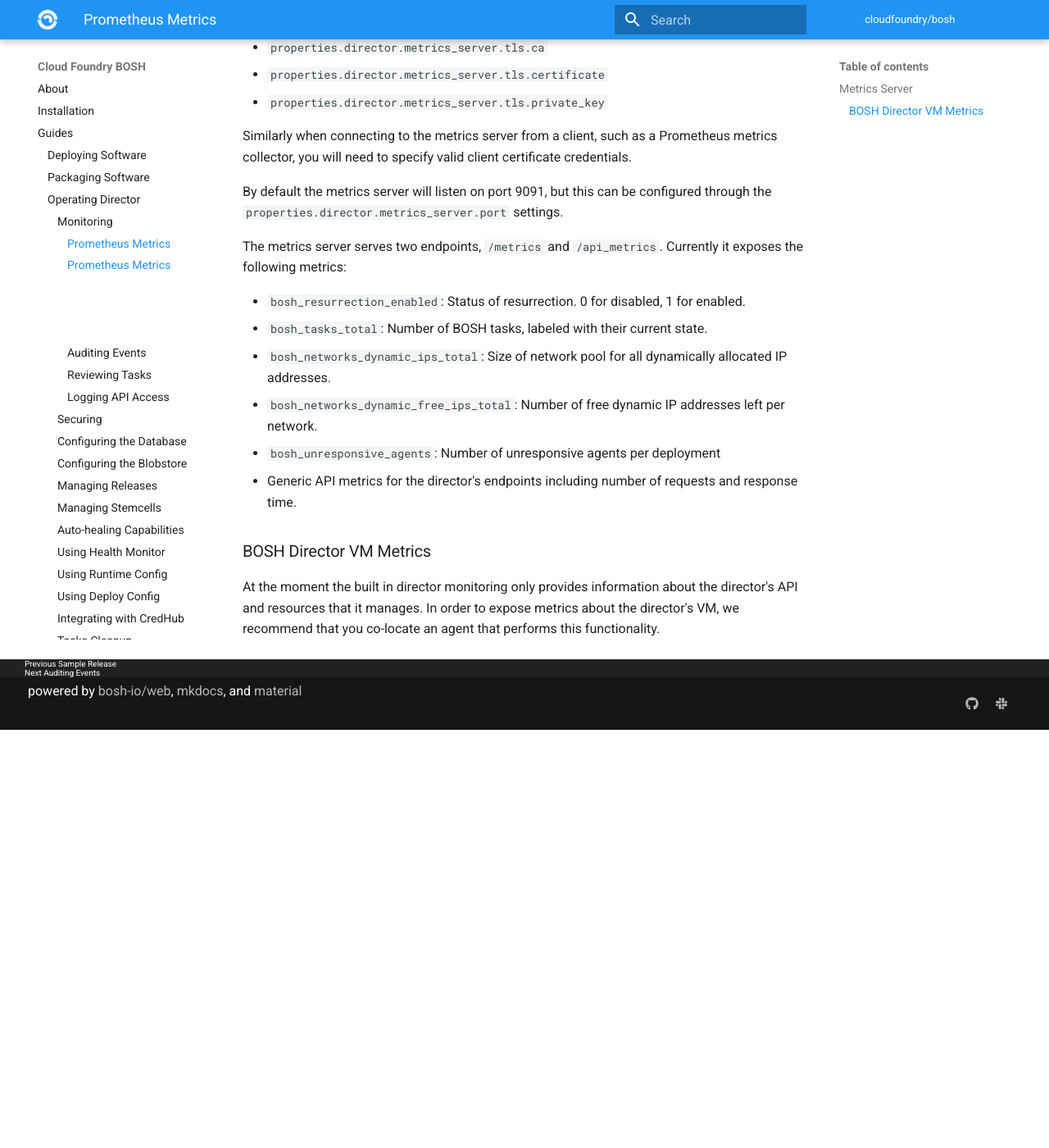
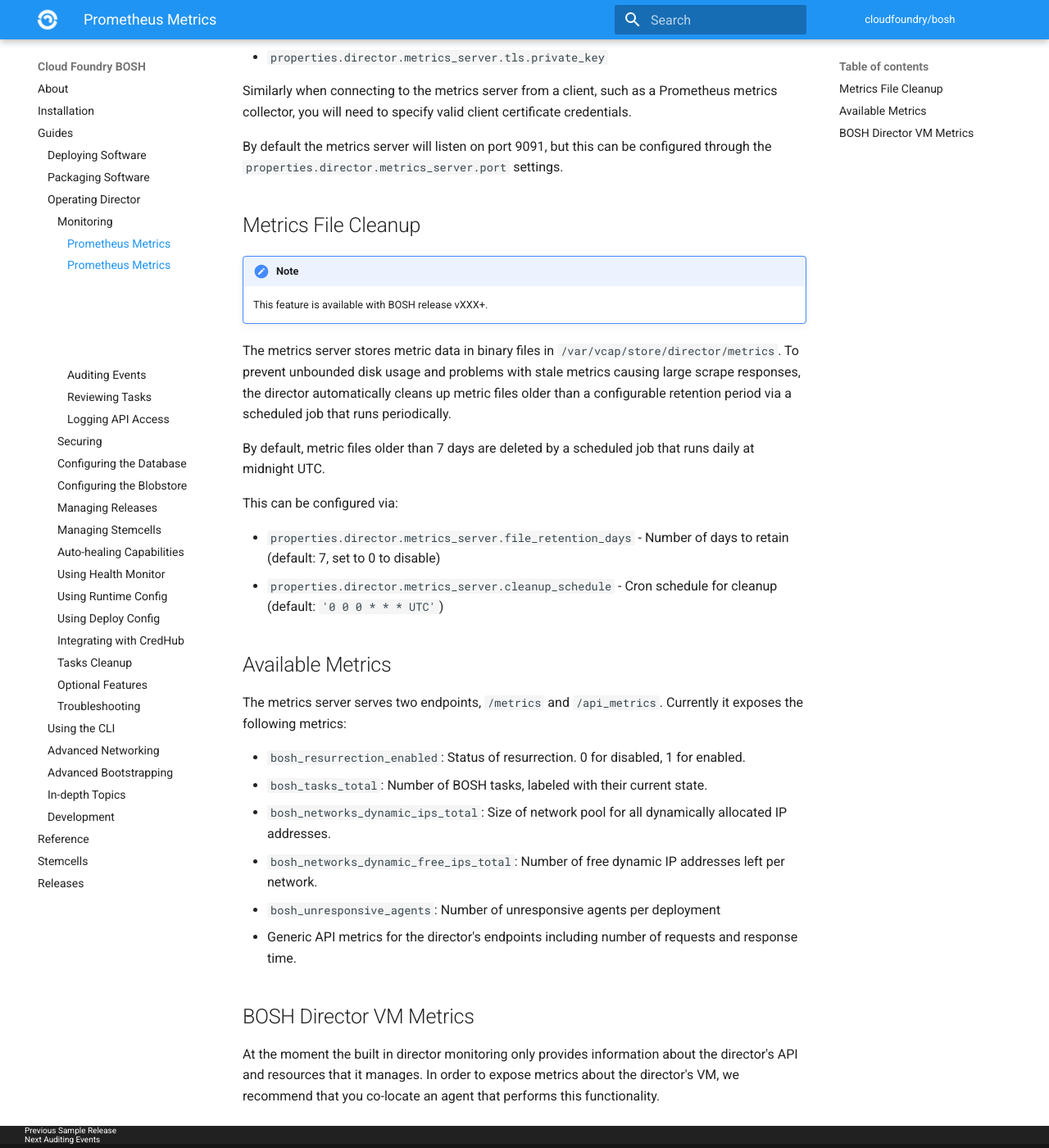
Before and after one commit to cloudfoundry/docs-bosh, an MkDocs documentation site: the page built from content/director-metrics.md, in a window 1280 px wide and 1400 px high, scrolled down 615 px. Shown: the whole window at 82% size. Built offline with MkDocs 1.6.1 and Material for MkDocs 9.7.7, drawn with Linux system fonts in a browser that asks for light colours; old or Windows-style settings are respelled for this version of MkDocs; before the commit the page ends 1505 px from its top, so only the background shows below that.

Commit message:
Add file cleanup details for the metrics server

```diff
--- a/content/director-metrics.md
+++ b/content/director-metrics.md
@@ -1,50 +1,47 @@
-## Metrics Server
+# Metrics Server
 
 !!! note
     This feature is available with BOSH release v270.10.0+. It is an ongoing feature and new functionality will continue to be exposed in later releases.
 
-As of `v270.10.0` the director can now be deployed with a co-located metrics
-server which will report Prometheus style metrics about the director and it's
-deployed VMs.
+As of `v270.10.0` the director can now be deployed with a co-located metrics server which will report Prometheus style metrics about the director and it's deployed VMs.
 
-The metrics server can be enabled by setting the
-`properties.director.metrics_server.enabled` property to true. If you are using
-[bosh-deployment](https://github.com/cloudfoundry/bosh-deployment), the
-[`experimental/enable-metrics.yml`](https://github.com/cloudfoundry/bosh-deployment/blob/master/experimental/enable-metrics.yml)
-operations file will enable the metrics server.
+The metrics server can be enabled by setting the `properties.director.metrics_server.enabled` property to true. If you are using [bosh-deployment](https://github.com/cloudfoundry/bosh-deployment), the [`experimental/enable-metrics.yml`](https://github.com/cloudfoundry/bosh-deployment/blob/master/experimental/enable-metrics.yml) operations file will enable the metrics server.
 
-Currently the metrics server is secured using mutual auth TLS. In order to
-successfully enable the metrics server, you will need to specify the following
-variables:
+Currently the metrics server is secured using mutual auth TLS. In order to successfully enable the metrics server, you will need to specify the following variables:
 
 * `properties.director.metrics_server.tls.ca`
 * `properties.director.metrics_server.tls.certificate`
 * `properties.director.metrics_server.tls.private_key`
 
-Similarly when connecting to the metrics server from a client, such as a
-Prometheus metrics collector, you will need to specify valid client certificate
-credentials.
+Similarly when connecting to the metrics server from a client, such as a Prometheus metrics collector, you will need to specify valid client certificate credentials.
 
-By default the metrics server will listen on port 9091, but this can be
-configured through the `properties.director.metrics_server.port` settings.
+By default the metrics server will listen on port 9091, but this can be configured through the `properties.director.metrics_server.port` settings.
 
-The metrics server serves two endpoints, `/metrics` and `/api_metrics`.
-Currently it exposes the following metrics:
+## Metrics File Cleanup
 
-* `bosh_resurrection_enabled`: Status of resurrection. 0 for disabled, 1 for
-  enabled.
+!!! note
+    This feature is available with BOSH release vXXX+.
+
+The metrics server stores metric data in binary files in `/var/vcap/store/director/metrics`. To prevent unbounded disk usage and problems with stale metrics causing large scrape responses, the director automatically cleans up metric files older than a configurable retention period via a scheduled job that runs periodically.
+
+By default, metric files older than 7 days are deleted by a scheduled job that runs daily at midnight UTC.
+
+This can be configured via:
+
+* `properties.director.metrics_server.file_retention_days` - Number of days to retain (default: 7, set to 0 to disable)
+* `properties.director.metrics_server.cleanup_schedule` - Cron schedule for cleanup (default: `'0 0 0 * * * UTC'`)
+
+## Available Metrics
+
+The metrics server serves two endpoints, `/metrics` and `/api_metrics`. Currently it exposes the following metrics:
+
+* `bosh_resurrection_enabled`: Status of resurrection. 0 for disabled, 1 for enabled.
 * `bosh_tasks_total`: Number of BOSH tasks, labeled with their current state.
-* `bosh_networks_dynamic_ips_total`: Size of network pool for all dynamically
-  allocated IP addresses.
-* `bosh_networks_dynamic_free_ips_total`: Number of free dynamic IP addresses
-  left per network.
+* `bosh_networks_dynamic_ips_total`: Size of network pool for all dynamically allocated IP addresses.
+* `bosh_networks_dynamic_free_ips_total`: Number of free dynamic IP addresses left per network.
 * `bosh_unresponsive_agents`: Number of unresponsive agents per deployment
-* Generic API metrics for the director's endpoints including number of requests
-  and response time.
+* Generic API metrics for the director's endpoints including number of requests and response time.
 
-### BOSH Director VM Metrics
+## BOSH Director VM Metrics
 
-At the moment the built in director monitoring only provides information about
-the director's API and resources that it manages. In order to expose metrics
-about the director's VM, we recommend that you co-locate an agent that performs
-this functionality.
+At the moment the built in director monitoring only provides information about the director's API and resources that it manages. In order to expose metrics about the director's VM, we recommend that you co-locate an agent that performs this functionality.
```
